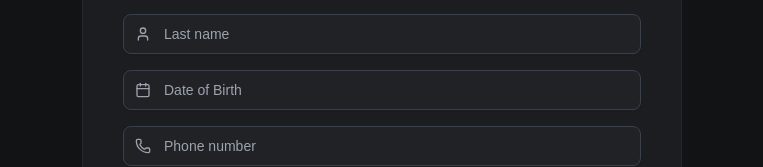
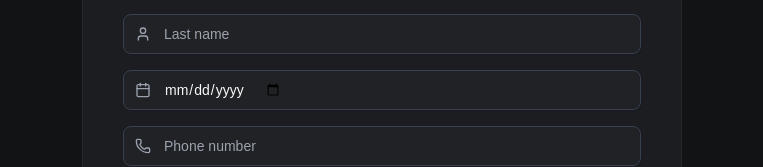
Before and after one commit to xbanka/xbanka-web-app, a Next.js app: page /onboarding in a window 1280 px wide. Shown: the part 312-479 px from the top of the page, without its empty margins (258-1021 px from the left). Built offline with nearby package versions, Linux system fonts and the light colour scheme; no server answers.

Commit message:
fix: use native date input for date of birth field

```diff
--- a/components/auth/onboarding/step-one.tsx
+++ b/components/auth/onboarding/step-one.tsx
@@ -132,7 +132,7 @@ function Step1({ setStep }: StepOneProps) {
             id="dateOfBirth"
             icon={Calendar}
             placeholder="Date of Birth"
-            type="text"
+            type="date"
             error={errors.dateOfBirth}
             register={register}
             className={mobileFieldClass}
--- a/components/ui/FormField.tsx
+++ b/components/ui/FormField.tsx
@@ -41,7 +41,7 @@ export function FormField({
             // iOS needs the -webkit-prefixed appearance reset to drop its fixed
             // intrinsic height; align the value box to the field height too.
             type === "date" &&
-              "appearance-none [-webkit-appearance:none] h-10 min-h-0 leading-5 [&::-webkit-date-and-time-value]:text-left [&::-webkit-date-and-time-value]:m-0 [&::-webkit-date-and-time-value]:min-h-5 [&::-webkit-datetime-edit]:p-0 [&::-webkit-calendar-picker-indicator]:opacity-0 [&::-webkit-calendar-picker-indicator]:cursor-pointer",
+              "appearance-none [-webkit-appearance:none] h-10 min-h-0 leading-5 [&::-webkit-date-and-time-value]:text-left [&::-webkit-date-and-time-value]:m-0 [&::-webkit-date-and-time-value]:min-h-5 [&::-webkit-datetime-edit]:p-0 [&::-webkit-calendar-picker-indicator]:cursor-pointer",
           )}
           value={value}
           {...registration}
```
